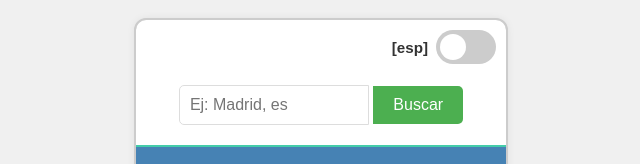
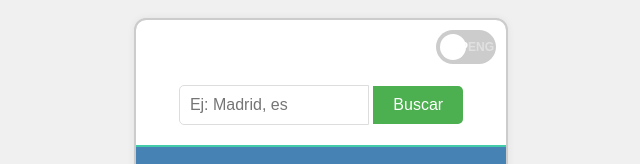
Before and after one commit to ttwofacess/weatherAPP, a plain HTML site: page index.html in a window 1280 px wide. Shown: the top 164 px of the page, 319-959 px from the left. Drawn offline with nearby package versions, Linux system fonts and the light colour scheme; no server answers.

Commit message:
style: Improving the readability of the toggle switch.

```diff
--- a/index.html
+++ b/index.html
@@ -13,10 +13,12 @@
 <body>
     <div class="container">
         <div class="language-switch-container">
-            <span class="lang-label">[esp]</span>
             <label class="switch">
                 <input type="checkbox" id="language-switch">
-                <span class="slider round"></span>
+                <span class="slider round">
+                    <span class="lang-text esp">ESP</span>
+                    <span class="lang-text eng">ENG</span>
+                </span>
             </label>
         </div>
         <form id="weatherForm">
--- a/styles.css
+++ b/styles.css
@@ -180,6 +180,9 @@ button:hover {
     background-color: #ccc;
     -webkit-transition: .4s;
     transition: .4s;
+    display: flex;
+    align-items: center;
+    justify-content: space-around;
 }
 
 .slider:before {
@@ -192,6 +195,7 @@ button:hover {
     background-color: white;
     -webkit-transition: .4s;
     transition: .4s;
+    z-index: 1;
 }
 
 input:checked + .slider {
@@ -215,6 +219,32 @@ input:checked + .slider:before {
 
 .slider.round:before {
     border-radius: 50%;
+}
+
+/* Estilos para los textos del switch */
+.lang-text {
+    color: white;
+    font-size: 12px;
+    font-weight: bold;
+    z-index: 0;
+    transition: .4s;
+}
+
+.lang-text.esp {
+    padding-left: 8px;
+}
+
+.lang-text.eng {
+    padding-right: 8px;
+}
+
+/* Mostrar/ocultar texto según la posición del switch */
+input:checked ~ .slider .lang-text.esp {
+    opacity: 0.4;
+}
+
+input:not(:checked) ~ .slider .lang-text.eng {
+    opacity: 0.4;
 }
 
 .donate-container {
```
Also changed, not shown: index_en.html (+4 -2 lines).
